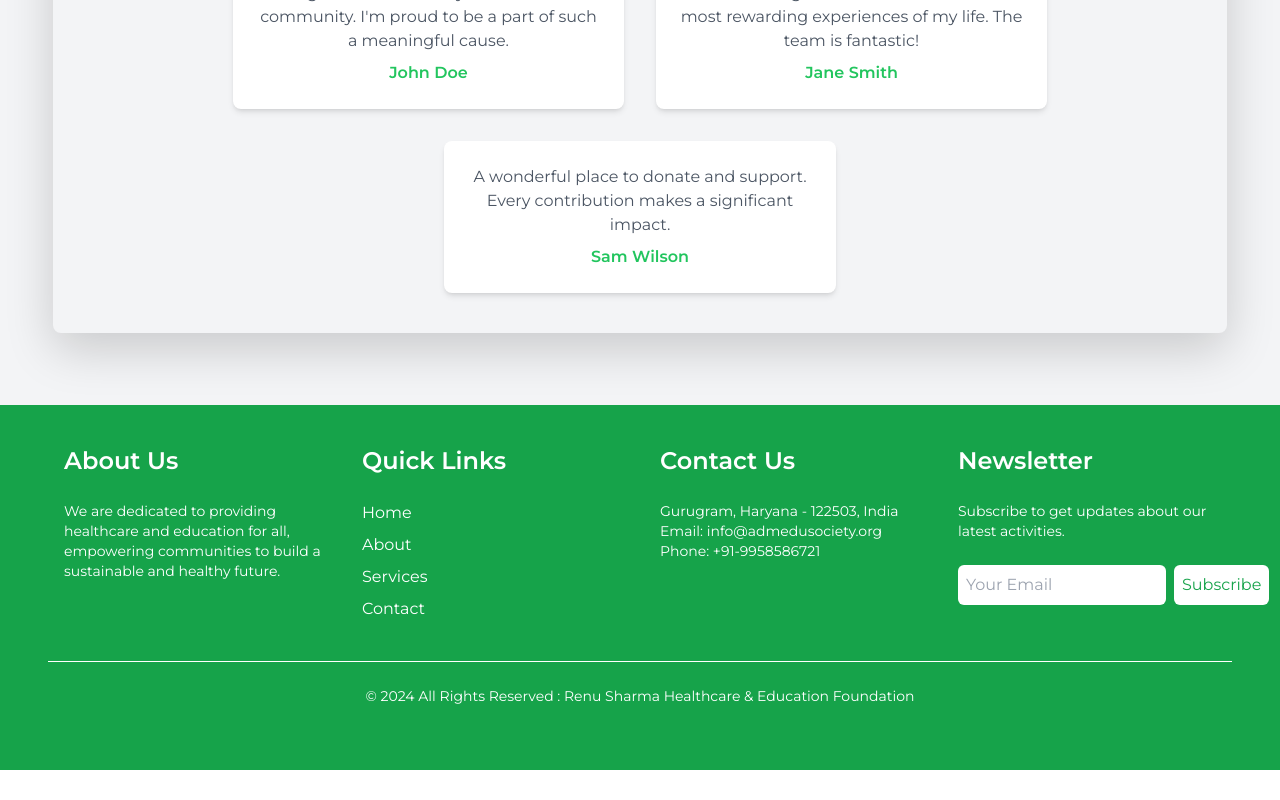
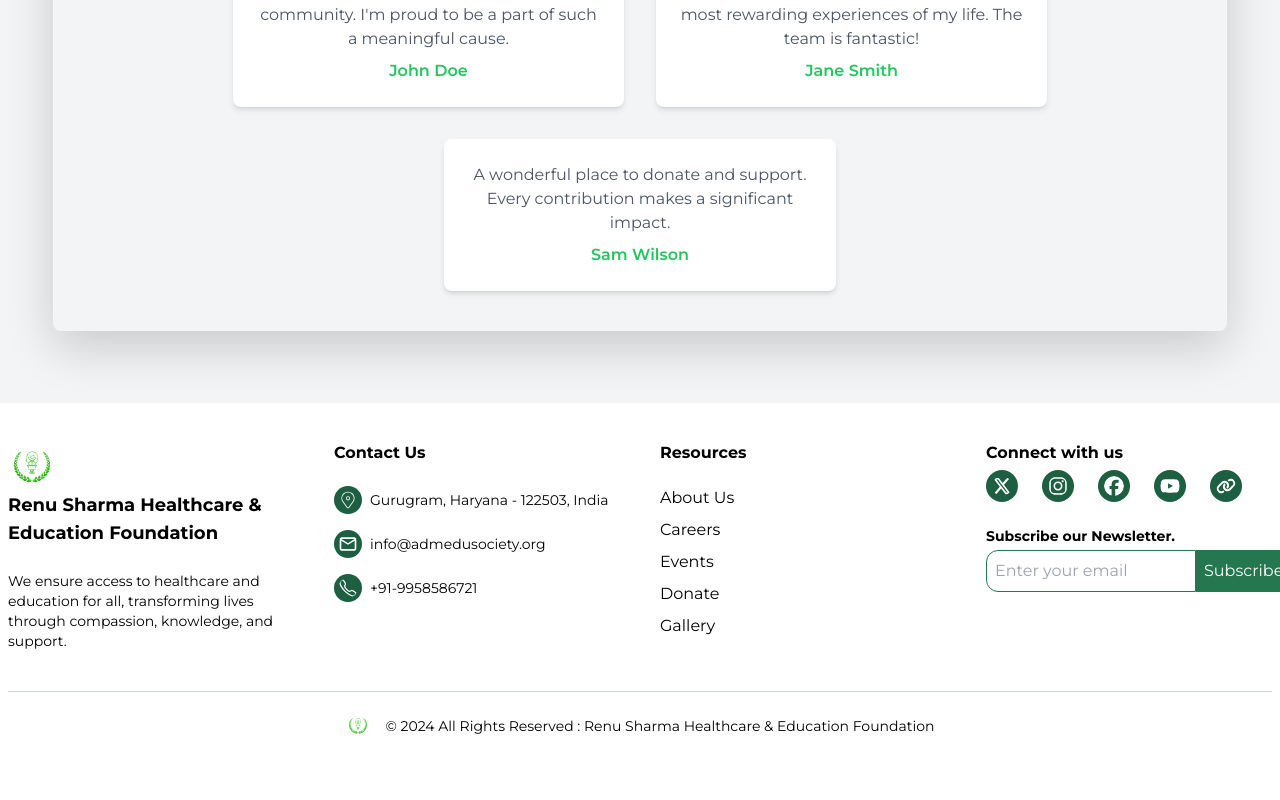
Before and after one commit to nikkibarnwal/renu-health-care, a React (Create React App) app: page / in a window 1280 px wide. Shown: the part 1792-2592 px from the top of the page. Before the commit the page ends 2562 px from the top, so only its background shows below. Built offline with nearby package versions, Linux system fonts and the light colour scheme.

Commit message:
header and footer

```diff
--- a/src/Components/Footer.js
+++ b/src/Components/Footer.js
@@ -1,59 +1,99 @@
-import React from "react";
+import React from 'react';
+import { CiLocationOn } from 'react-icons/ci';
+import {
+  FaFacebook,
+  FaInstagram,
+  FaLink,
+  FaXTwitter,
+  FaYoutube,
+} from 'react-icons/fa6';
+import { IoCallOutline } from 'react-icons/io5';
+import { MdOutlineEmail } from 'react-icons/md';
 
 const Footer = () => {
   return (
-    <div className="bg-green-600 text-white py-10 px-5 w-full">
-      <div className="max-w-6xl mx-auto grid grid-cols-1 sm:grid-cols-2 md:grid-cols-4 gap-10">
-
+    <div className=" text-black py-10 px-2 w-full">
+      <div className="max-w-7xl mx-auto grid grid-cols-1 sm:grid-cols-2 md:grid-cols-4 gap-10">
         {/* About Us Section */}
         <div>
-          <h1 className="text-2xl font-semibold mb-4">About Us</h1>
-          <p className="text-sm text-white">
-            We are dedicated to providing healthcare and education for all,
-            empowering communities to build a sustainable and healthy future.
+          <img className="size-12" src="./logo.png" alt="" />
+          <h1 className="text-lg font-bold mb-4">
+            Renu Sharma Healthcare & Education Foundation
+          </h1>
+          <p className="text-sm ">
+            We ensure access to healthcare and education for all, transforming
+            lives through compassion, knowledge, and support.
+          </p>
+        </div>
+        {/* Contact Section */}
+        <div className=" ">
+          <h1 className="text-[16px] font-bold mb-4"> Contact Us</h1>
+          <p className="text-sm flex justify-start items-center gap-2 pb-3">
+            <CiLocationOn className="bg-[#1D5F41] size-7 rounded-full p-1 text-white" />{' '}
+            Gurugram, Haryana - 122503, India
+          </p>
+          <p className="text-sm flex justify-start items-center gap-2 pb-3">
+            <MdOutlineEmail className="bg-[#1D5F41] size-7 rounded-full p-1 text-white" />{' '}
+            info@admedusociety.org
+          </p>
+          <p className="text-sm flex justify-start items-center gap-2 pb-3">
+            <IoCallOutline className="bg-[#1D5F41] size-7 rounded-full p-1 text-white" />{' '}
+            +91-9958586721
           </p>
         </div>
 
         {/* Quick Links Section */}
         <div>
-          <h1 className="text-2xl font-semibold mb-4">Quick Links</h1>
+          <h1 className="text-[16px] font-bold mb-4">Resources</h1>
           <ul className="space-y-2">
-            <li><a href="#" className="hover:text-gray-300">Home</a></li>
-            <li><a href="#" className="hover:text-gray-300">About</a></li>
-            <li><a href="#" className="hover:text-gray-300">Services</a></li>
-            <li><a href="#" className="hover:text-gray-300">Contact</a></li>
+            <li>
+              <a href="/About" className="hover:text-gray-300">
+                About Us
+              </a>
+            </li>
+            <li>
+              <a href="#" className="hover:text-gray-300">
+                Careers
+              </a>
+            </li>
+            <li>
+              <a href="/Events" className="hover:text-gray-300">
+                Events
+              </a>
+            </li>
+            <li>
+              <a href="/Donate" className="hover:text-gray-300">
+                Donate
+              </a>
+            </li>
+            <li>
+              <a href="/Gallery" className="hover:text-gray-300">
+                Gallery
+              </a>
+            </li>
           </ul>
-        </div>
-
-        {/* Contact Section */}
-        <div>
-          <h1 className="text-2xl font-semibold mb-4">Contact Us</h1>
-          <p className="text-sm text-white">
-            Gurugram, Haryana - 122503, India
-          </p>
-          <p className="text-sm text-white">
-            Email: info@admedusociety.org
-          </p>
-          <p className="text-sm text-white">
-            Phone: +91-9958586721
-          </p>
         </div>
 
         {/* Newsletter Section */}
         <div>
-          <h1 className="text-2xl font-semibold mb-4">Newsletter</h1>
-          <p className="text-sm text-white mb-4">
-            Subscribe to get updates about our latest activities.
-          </p>
-          <form className="flex space-x-2">
+          <h1 className="text-[16px] font-bold mb-2">Connect with us</h1>
+          <div className="flex justify-start items-center gap-4 pb-4">
+            <FaXTwitter className="bg-[#1D5F41] size-8 rounded-full p-[6px] text-white" />
+            <FaInstagram className="bg-[#1D5F41] size-8 rounded-full p-[6px] text-white" />
+            <FaFacebook className="bg-[#1D5F41] size-8 rounded-full p-[6px] text-white" />
+            <FaYoutube className="bg-[#1D5F41] size-8 rounded-full p-[6px] text-white" />
+            <FaLink className="bg-[#1D5F41] size-8 rounded-full p-[6px] text-white" />
+          </div>
+          <p className="text-sm  font-bold pb-1">Subscribe our Newsletter.</p>
+          <form className="flex ">
             <input
               type="email"
-              placeholder="Your Email"
-              className="p-2 rounded-md text-gray-700"
+              placeholder="Enter your email"
+              className="p-2 border-[#24774F] border-1 rounded-l-xl text-gray-500"
             />
             <button
               type="submit"
-              className="bg-white text-green-600 p-2 rounded-md hover:bg-gray-100"
+              className="bg-[#24774F] text-white p-2 rounded-r-xl hover:bg-gray-100"
             >
               Subscribe
             </button>
@@ -61,9 +101,11 @@ const Footer = () => {
         </div>
       </div>
 
-      <div className="border-t border-white mt-10">
-        <p className="text-center text-sm py-4">
-          © 2024 All Rights Reserved : Renu Sharma Healthcare & Education Foundation
+      <div className="border-t border-slate-300 mt-10 flex justify-center items-center gap-3">
+        <img className="size-6" src="./logo.png" alt="" />
+        <p className="text-center text-sm py-4 font-normal">
+          © 2024 All Rights Reserved : Renu Sharma Healthcare & Education
+          Foundation
         </p>
       </div>
     </div>
--- /dev/null
+++ b/src/Components/Navbar/Navbar.jsx
@@ -0,0 +1,195 @@
+import React from 'react';
+import { Link, NavLink } from 'react-router-dom';
+// import logo from '../../../public/logo.png';
+import { MdLockOutline } from 'react-icons/md';
+
+const Navbar = () => {
+  const user = true;
+  const handleSignout = () => {};
+  const navitems = (
+    <>
+      <li>
+        <NavLink
+          to="/"
+          className={({ isActive, isPending }) =>
+            isPending
+              ? 'pending'
+              : isActive
+              ? 'text-[#24774F] bg-[#34d5dd18] px-2 py-3 rounded-lg font-semibold'
+              : 'hover:text-[#24774F]'
+          }
+        >
+          <span>Home</span>
+        </NavLink>
+      </li>
+      <li>
+        <NavLink
+          to="/About"
+          className={({ isActive, isPending }) =>
+            isPending
+              ? 'pending'
+              : isActive
+              ? 'text-[#24774F] bg-[#34d5dd18] px-2 py-3 rounded-lg font-semibold'
+              : 'hover:text-[#24774F]'
+          }
+        >
+          <span>About</span>
+        </NavLink>
+      </li>
+      <li>
+        <NavLink
+          to="/Donate"
+          className={({ isActive, isPending }) =>
+            isPending
+              ? 'pending'
+              : isActive
+              ? 'text-[#24774F] bg-[#34d5dd18] px-2 py-3 rounded-lg font-semibold'
+              : 'hover:text-[#24774F]'
+          }
+        >
+          <span>Donate</span>
+        </NavLink>
+      </li>
+      <li>
+        <NavLink
+          to="/Donate"
+          className={({ isActive, isPending }) =>
+            isPending
+              ? 'pending'
+              : isActive
+              ? 'text-[#24774F] bg-[#34d5dd18] px-2 py-3 rounded-lg font-semibold'
+              : 'hover:text-[#24774F]'
+          }
+        >
+          <span>Donate</span>
+        </NavLink>
+      </li>
+      <li>
+        <NavLink
+          to="/Gallery"
+          className={({ isActive, isPending }) =>
+            isPending
+              ? 'pending'
+              : isActive
+              ? 'text-[#24774F] bg-[#34d5dd18] px-2 py-3 rounded-lg font-semibold'
+              : 'hover:text-[#24774F]'
+          }
+        >
+          <span>Gallery</span>
+        </NavLink>
+      </li>
+      <li>
+        <NavLink
+          to="/Contact"
+          className={({ isActive, isPending }) =>
+            isPending
+              ? 'pending'
+              : isActive
+              ? 'text-[#24774F] bg-[#34d5dd18] px-2 py-3 rounded-lg font-semibold'
+              : 'hover:text-[#24774F]'
+          }
+        >
+          <span>Contact</span>
+        </NavLink>
+      </li>
+    </>
+  );
+  return (
+    <div>
+      <div className="max-w-7xl mx-auto mt-5 px-4 ">
+        <header className="bg-white shadow-lg  flex justify-between items-center w-full  ">
+          <div>
+            <div className="dropdown z-10 md:hidden">
+              <div tabIndex={0} role="button" className="btn btn-ghost ">
+                <img
+                  className=" md:w-[280px] w-full lg:h-[65px] h-[60px]  "
+                  // src={logo}
+                  alt=""
+                />
+              </div>
+              <ul
+                tabIndex={0}
+                className="menu menu-sm dropdown-content mt-3 z-[1] p-2 shadow bg-base-100 rounded-box w-52"
+              >
+                {navitems}
+              </ul>
+            </div>
+            <Link
+              to="/"
+              className=" flex flex-shrink-0 items-center gap-2  md:w-[180px] w-[150px] "
+            >
+              <img
+                className=" md:w-[280px] w-full lg:h-[65px] h-[60px]  "
+                // src={logo}
+                alt=""
+              />
+            </Link>
+          </div>
+          {/* middle */}
+          <ul className=" justify-center items-center gap-6 hidden lg:flex">
+            {navitems}
+          </ul>
+          {/* End */}
+          <div className="flex justify-center items-center gap-3">
+            {user ? (
+              <div className="  flex items-center  justify-end ml-4">
+                <div className="dropdown dropdown-end">
+                  <div
+                    tabIndex={0}
+                    role="button"
+                    className="btn btn-ghost btn-circle avatar"
+                  >
+                    <div
+                      title={user?.displayName}
+                      className="w-10 rounded-full"
+                    >
+                      <img
+                        referrerPolicy="no-referrer"
+                        alt="Tailwind CSS Navbar component"
+                        src={user?.photoURL}
+                      />
+                    </div>
+                  </div>
+                  <ul
+                    tabIndex={0}
+                    className="menu menu-sm dropdown-content mt-3 z-[4] p-2 shadow bg-base-100 rounded-box w-52"
+                  >
+                    {/* <li>
+                    <p className="text-green-600 font-bold">
+                      {user?.displayName}
+                    </p>
+                  </li> */}
+                    {navitems}
+                    <li>
+                      <Link
+                        className=" text-[#FF3811] font-bold "
+                        onClick={handleSignout}
+                      >
+                        SignOut
+                      </Link>
+                    </li>
+                  </ul>
+                </div>
+              </div>
+            ) : (
+              <div className="  w-full md:w-auto   ">
+                <div className="flex justify-center items-center pl-2 ">
+                  <Link
+                    to={'/login'}
+                    onClick=""
+                    className="btn bg-[#00C2CB] text-white flex justify-center items-center gap-2 text-xl"
+                  >
+                    <MdLockOutline />
+                    LogIn
+                  </Link>
+                </div>
+              </div>
+            )}
+          </div>
+        </header>
+      </div>
+    </div>
+  );
+};
+
+export default Navbar;
```
Also changed, not shown: src/App.js (+19 -16 lines), src/Components/Header.js (+14 -9 lines), 1 other file (tests, documents, lock files or other folders).
